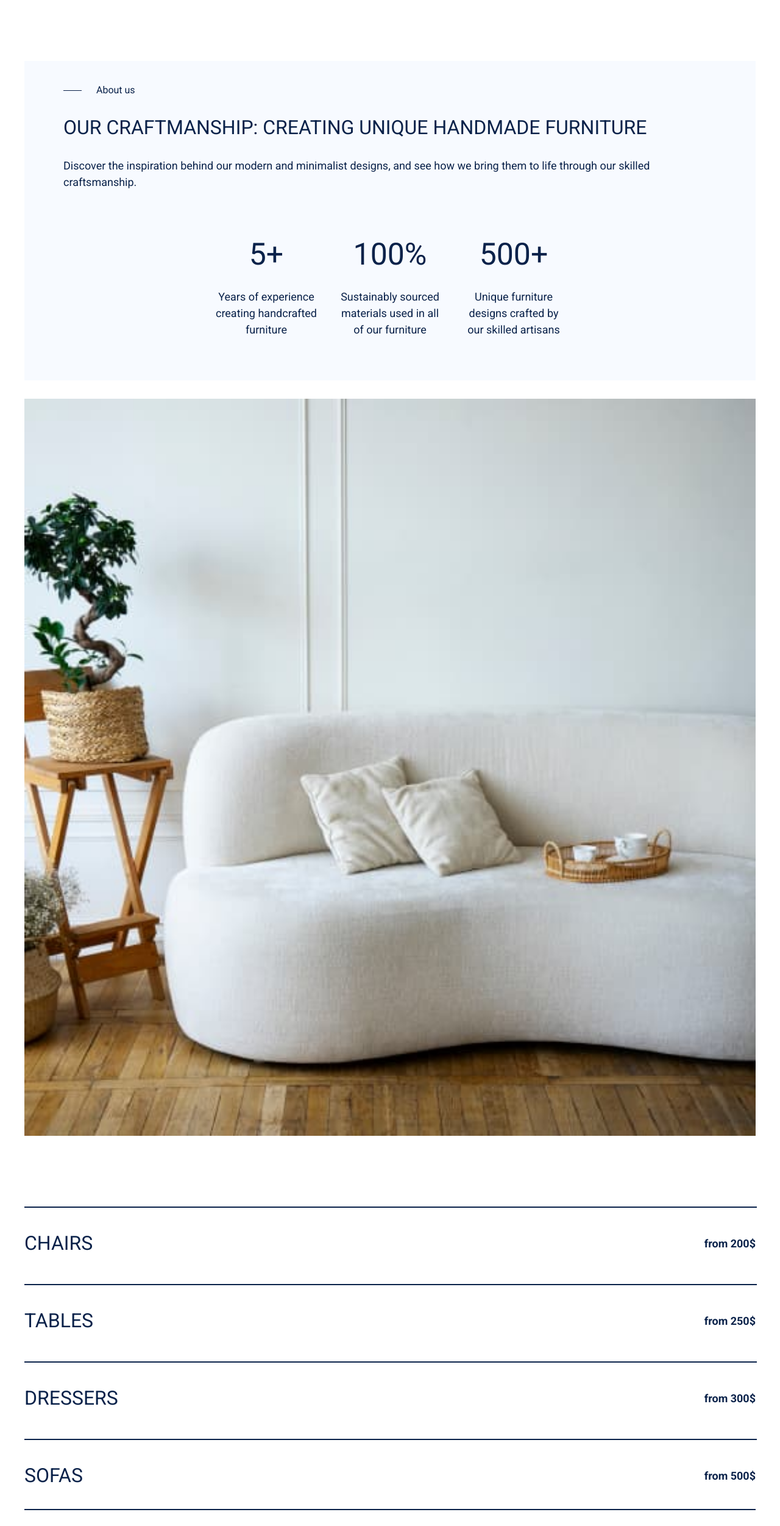
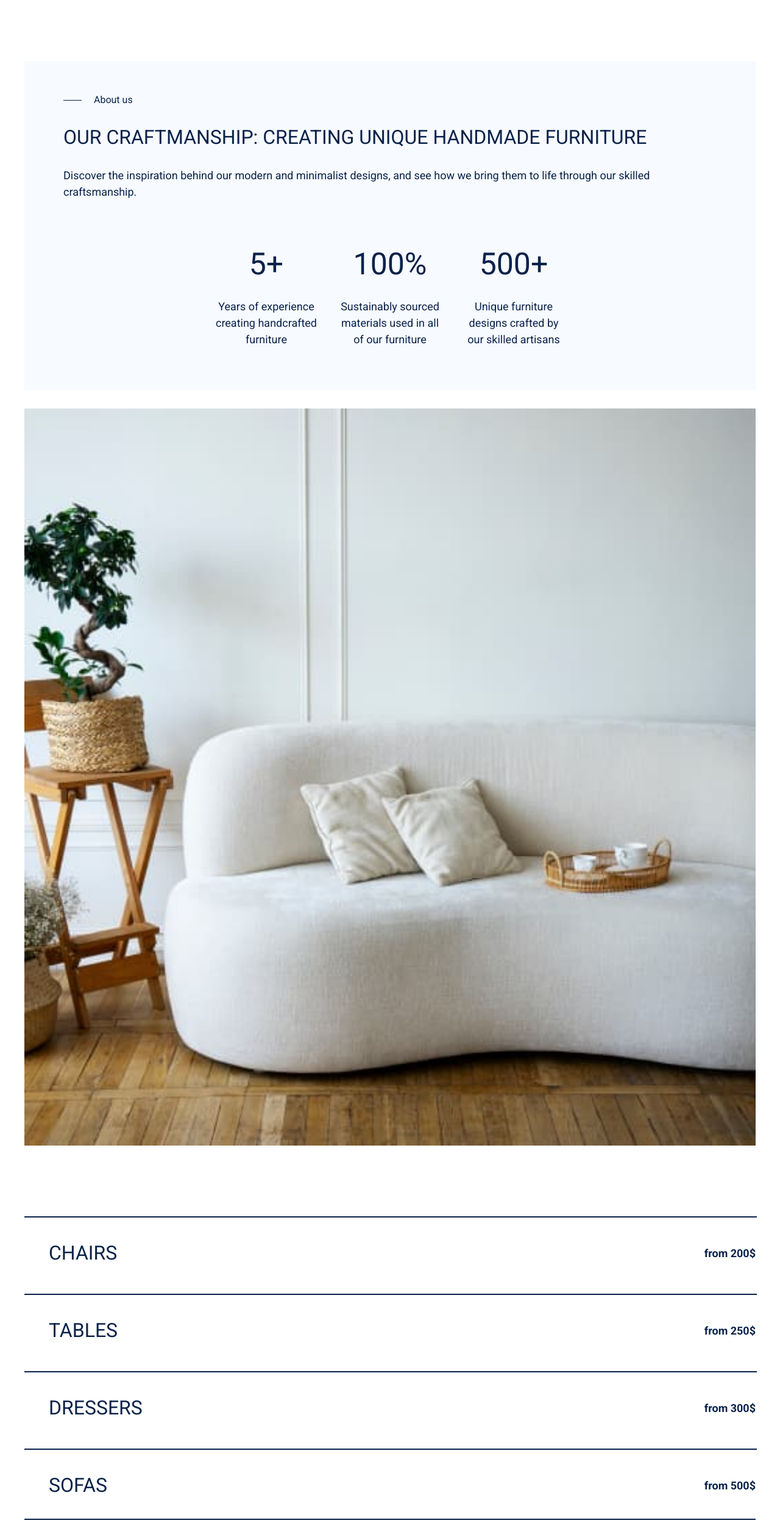
Before and after one commit to Larisagabriela329/Goit-team-project-1, a plain HTML site: page index.html in a window 1280 px wide. Shown: the whole page at 61% size. Drawn offline with Linux system fonts and the light colour scheme.

Commit message:
Hover + pseudo elements
Added hover transitions to services & updated the horizontal line  in the About subtitle as pseudo-element

```diff
--- a/CSS/styles.css
+++ b/CSS/styles.css
@@ -25,6 +25,17 @@ font-weight: 400;
 line-height: 24px;
 text-align: left;
 color: #0A224A;
+display: flex;
+flex-wrap: wrap;
+align-items: center;
+}
+
+.about-section-subtitle::before {
+content: "";
+width: 30px;
+height: 1px;
+background-color: #0A224A;
+margin-right: 20px;
 }
 
 .about-title {
@@ -156,6 +167,20 @@ object-fit: fill;
 }
 
 /* Prices section */
+
+.visually-hidden {
+    position: absolute;
+    width: 1px;
+    height: 1px;
+    margin: -1px;
+    border: 0;
+    padding: 0;
+    white-space: nowrap;
+    clip-path: inset(100%);
+    clip: rect(0 0 0 0);
+    overflow: hidden;
+}
+
 .prices-container {
 min-width: 343px;
 height: 408px;
@@ -172,15 +197,41 @@ display: flex;
 flex-wrap: wrap;
 justify-content: space-between;
 align-items: center;
+position: relative;
+overflow: hidden;
 }
 
-.service-and-price h3 {
+.service {
 font-family: Roboto;
 font-size: 28px;
 font-weight: 400;
 line-height: 42px;
 text-align: left;
 color: #0A224A;
+position: relative;
+display: inline-block;
+transition: transform 0.3s ease, color 0.3s ease;
+padding-left: 40px;
+}
+
+.service::before {
+    content: "";
+    position: absolute;
+    height: 0px;
+    width: 0;
+    bottom: 50%;
+    left: 0;
+    background-color: #0A224A;
+    transition: width 0.3s ease;
+}
+
+.service:hover {
+    transform: translateX(40px);
+}
+
+.service:hover::before {
+    width: 30px;
+    height: 2px;
 }
 
 .service-and-price p {
--- a/index.html
+++ b/index.html
@@ -13,14 +13,9 @@
     <section class="about-section">
         <div class="about-container">
             <div class="about-text-container">
-                <span class="about-section-subtitle">
-                    <img
-                      class="about-subtitle-line"
-                      src="./images/about-horizontal-line.jpg"
-                      alt="Horizontal line"
-                    />
+                <p class="about-section-subtitle">
                     About us
-                </span>
+                </p>
                 <h2 class="about-title">
                     OUR CRAFTMANSHIP: CREATING UNIQUE HANDMADE FURNITURE
                 </h2>
@@ -59,6 +54,7 @@
 
     <section class="prices-section">
         <div class="prices-container">
+            <h2 class="visually-hidden">Chairs Tables Dressers Sofas Price</h2>
             <ul class="prices-list">
                 <li>
                     <img
@@ -67,7 +63,7 @@
                       alt="Horizontal line"
                     />
                     <div class="service-and-price">
-                    <h3>CHAIRS</h3>
+                    <h3 class="service">CHAIRS</h3>
                     <p>from 200$</p>
                     </div>
                 </li>
@@ -79,7 +75,7 @@
                     alt="Horizontal line"
                   />
                   <div class="service-and-price">
-                  <h3>TABLES</h3>
+                  <h3 class="service">TABLES</h3>
                   <p>from 250$</p>
                   </div>
                 </li>
@@ -90,7 +86,7 @@
                     alt="Horizontal line"
                   />
                   <div class="service-and-price">
-                  <h3>DRESSERS</h3>
+                  <h3 class="service">DRESSERS</h3>
                   <p>from 300$</p>
                   </div>
                 </li>
@@ -101,7 +97,7 @@
                     alt="Horizontal line"
                   />
                   <div class="service-and-price">
-                  <h3>SOFAS</h3>
+                  <h3 class="service">SOFAS</h3>
                   <p>from 500$</p>
                   <img
                     class="prices-line"
```
